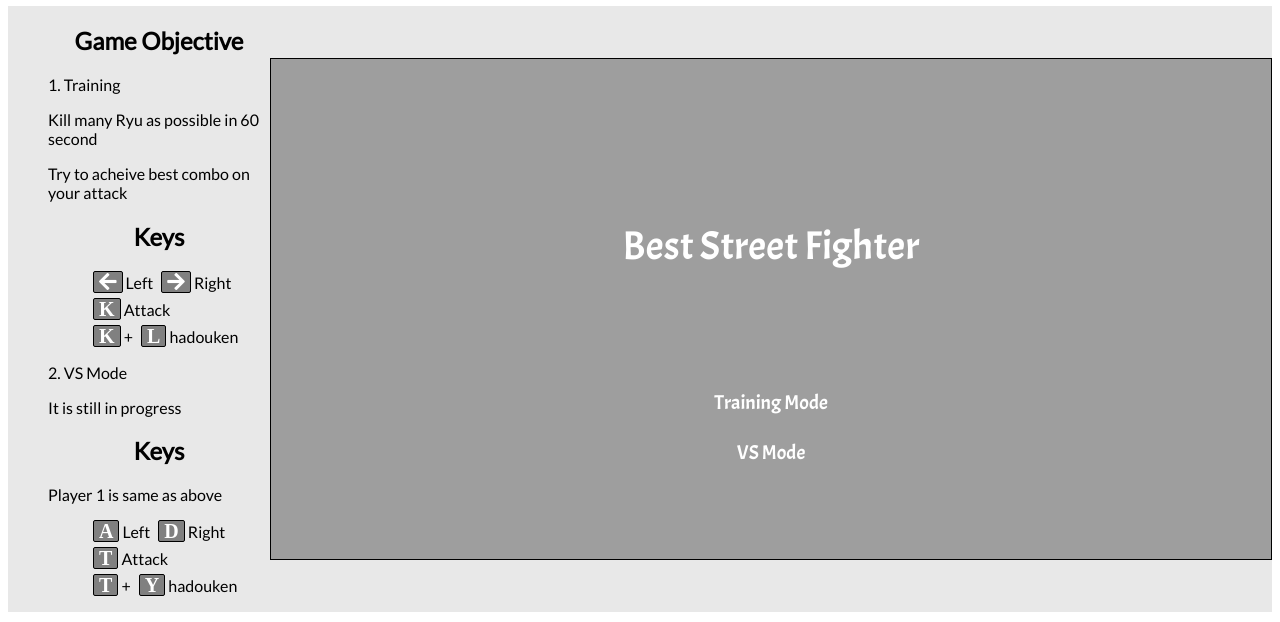
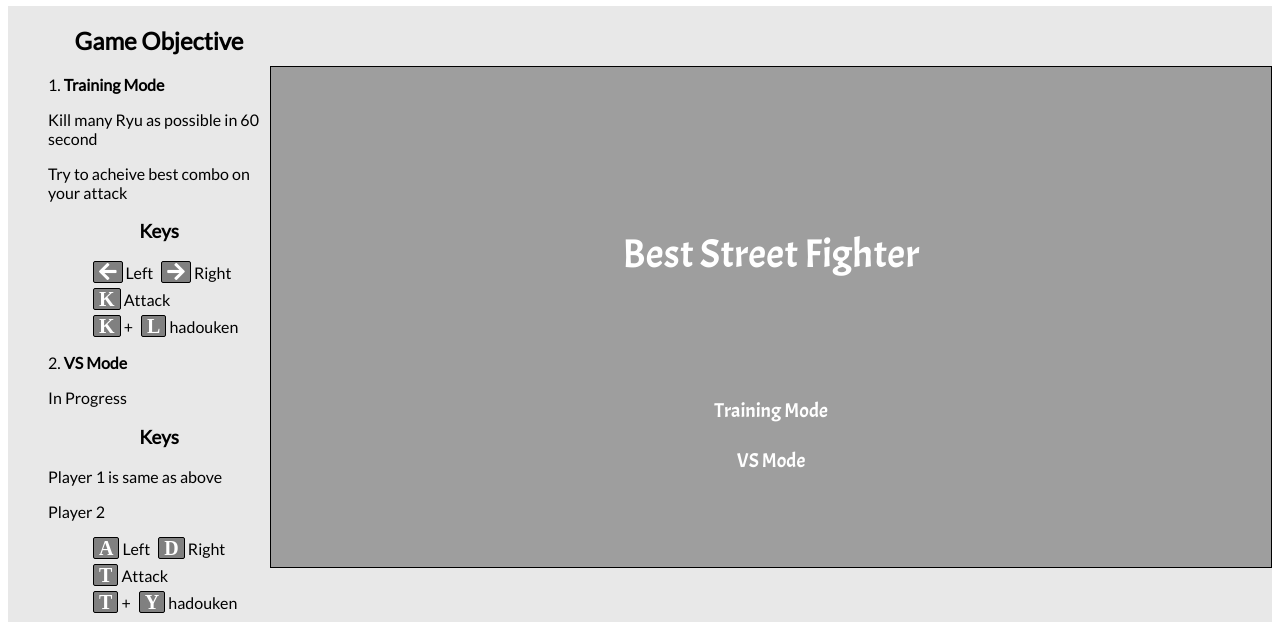
Before and after one commit to seoi99/BestStreetFigher, a website built with webpack: page index.html in a window 1280 px wide. Shown: the part 76-698 px from the top of the page. Built offline with nearby package versions, Linux system fonts and the light colour scheme.

Commit message:
update instrction

```diff
--- a/asset/style/main.css
+++ b/asset/style/main.css
@@ -51,7 +51,7 @@
   margin-bottom: 5px;
 }
 
-.instruction h2 {
+.instruction h2, h3 {
   text-align: center;
 }
 .instruction {
--- a/index.html
+++ b/index.html
@@ -17,19 +17,20 @@
       <div class="instruction">
         <ul className="keyboard">
           <h2>Game Objective</h2>
-          <p>1. Training </p>
+          <p>1. <b>Training Mode</b></p>
           <p>Kill many Ryu as possible in 60 second</p>
           <p>Try to acheive best combo on your attack</p>
-          <h2>Keys</h2>
+          <h3>Keys</h3>
           <ul>
             <li> <i class="fas fa-arrow-left"></i>  Left <i class="fas fa-arrow-right"></i>  Right</li>
             <li> <span class="fas">K</span> Attack</li>
             <li><span class="fas">K</span> + <span class="fas">L</span> hadouken</li>
           </ul>
-          <p>2. VS Mode </p>
-          <p>It is still in progress</p>
-          <h2>Keys</h2>
+          <p>2. <b>VS Mode</b></p>
+          <p>In Progress</p>
+          <h3>Keys</h3>
           <p>Player 1 is same as above</p>
+          <p>Player 2</p>
           <ul>
             <li> <span class="fas">A</span>  Left  <span class="fas">D</span> Right</li>
             <li> <span class="fas">T</span> Attack</li>
```
